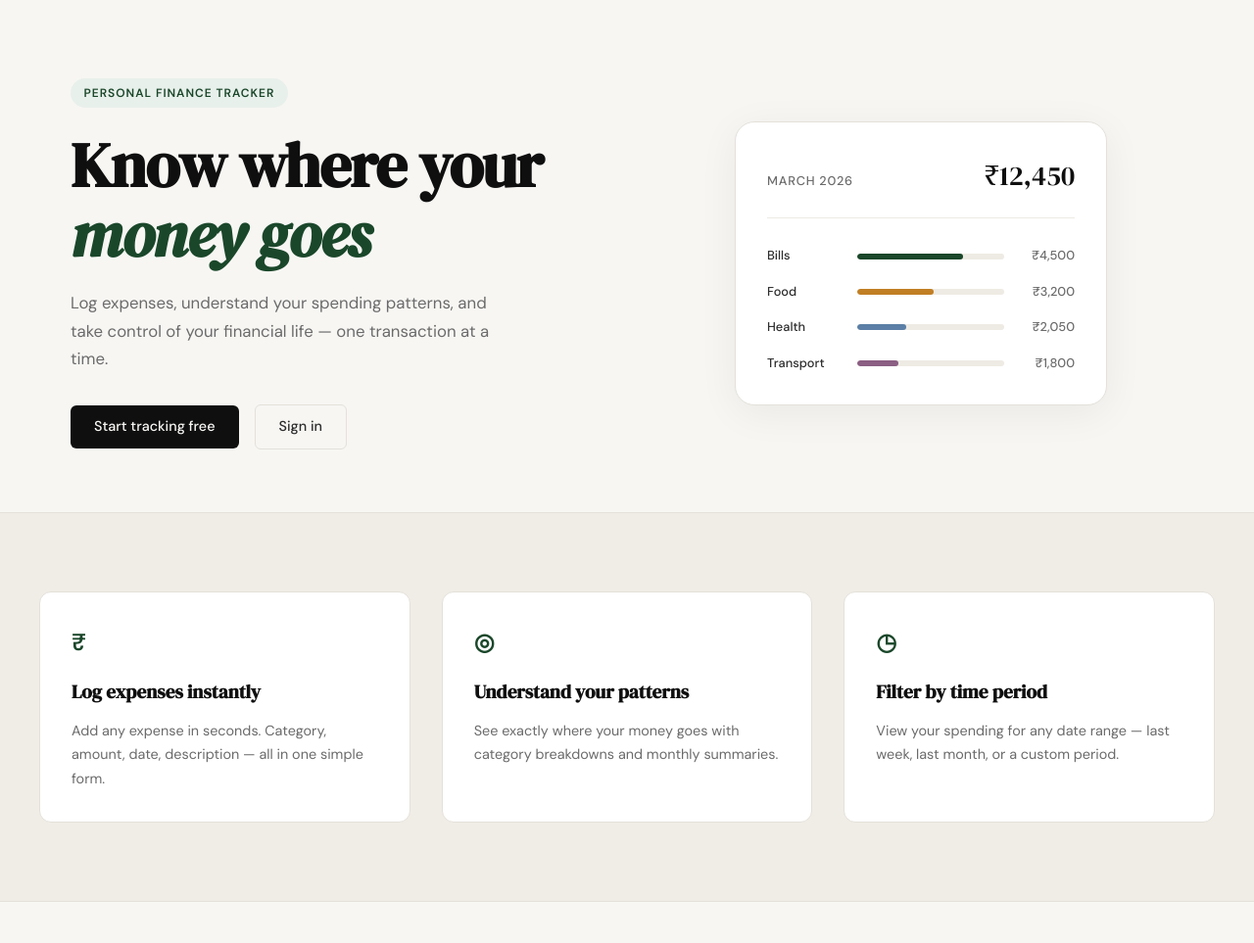
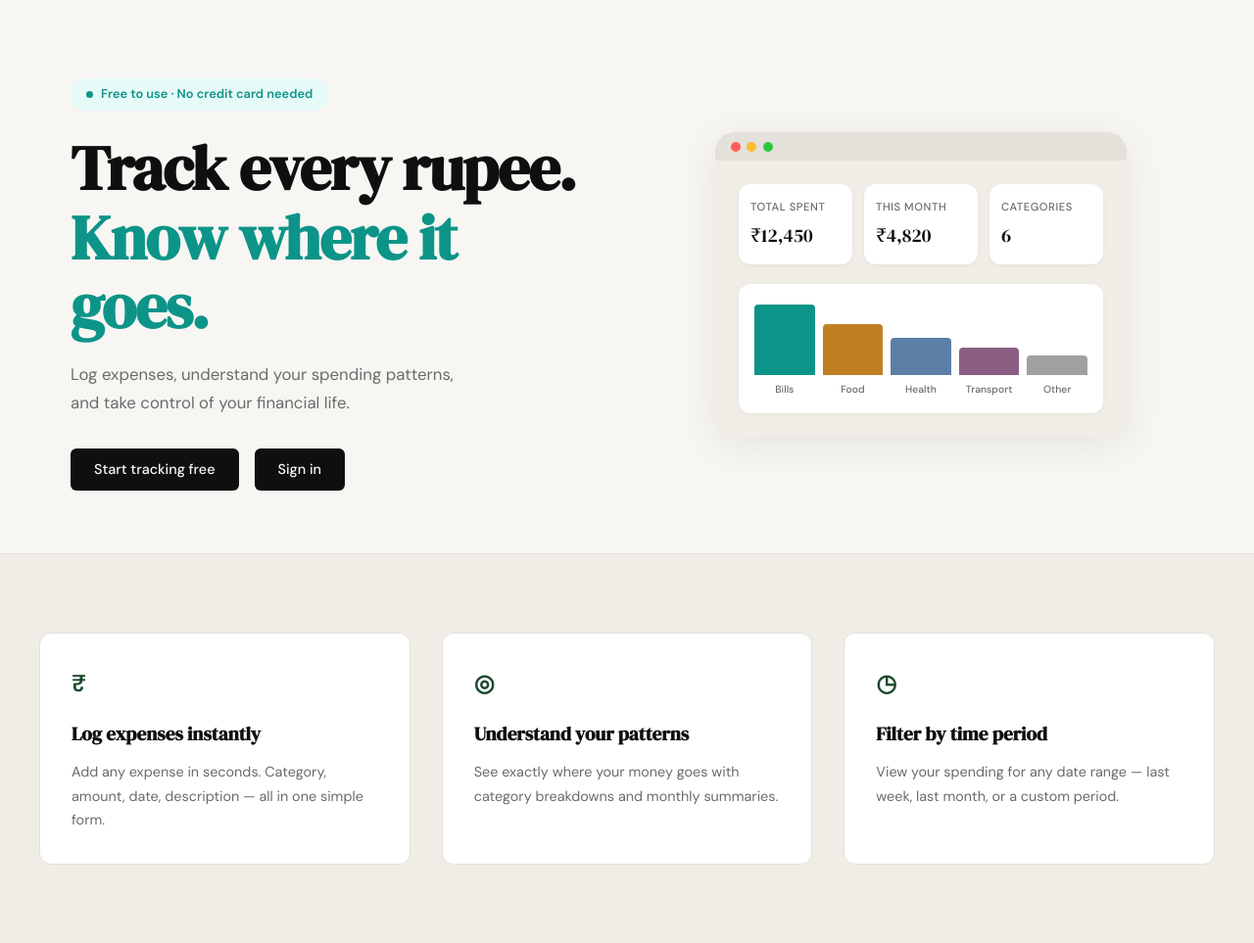
Before and after one commit to nag407/ExpenseTracker, a Flask app: page / in a window 1280 px wide. Shown: the part 61-1024 px from the top of the page at 98% size. Run offline with Flask 3, Linux system fonts and the light colour scheme.

Commit message:
Adding landing: redesign hero section to match mockup

```diff
--- a/static/css/style.css
+++ b/static/css/style.css
@@ -134,16 +134,24 @@ a { color: inherit; text-decoration: none; }
 }
 
 .hero-badge {
-    display: inline-block;
-    background: var(--accent-light);
-    color: var(--accent);
-    font-size: 0.75rem;
+    display: inline-flex;
+    align-items: center;
+    gap: 0.5rem;
+    background: #e6faf8;
+    color: #0d9488;
+    font-size: 0.8rem;
     font-weight: 600;
-    letter-spacing: 0.08em;
-    text-transform: uppercase;
-    padding: 0.35rem 0.85rem;
+    padding: 0.4rem 1rem;
     border-radius: 999px;
     margin-bottom: 1.5rem;
+}
+
+.hero-badge-dot {
+    width: 7px;
+    height: 7px;
+    border-radius: 50%;
+    background: #0d9488;
+    flex-shrink: 0;
 }
 
 .hero-title {
@@ -155,9 +163,8 @@ a { color: inherit; text-decoration: none; }
     margin-bottom: 1.25rem;
 }
 
-.hero-title em {
-    font-style: italic;
-    color: var(--accent);
+.hero-title-teal {
+    color: #0d9488;
 }
 
 .hero-subtitle {
@@ -175,7 +182,7 @@ a { color: inherit; text-decoration: none; }
 }
 
 /* ------------------------------------------------------------------ */
-/* Mock card (hero visual)                                             */
+/* App preview (hero visual)                                           */
 /* ------------------------------------------------------------------ */
 
 .hero-visual {
@@ -183,77 +190,111 @@ a { color: inherit; text-decoration: none; }
     justify-content: center;
 }
 
-.mock-card {
-    background: var(--paper-card);
-    border: 1px solid var(--border);
+.app-preview {
+    background: #f0ede6;
     border-radius: var(--radius-lg);
-    padding: 2rem;
+    overflow: hidden;
     width: 100%;
-    max-width: 380px;
-    box-shadow: 0 8px 40px rgba(0,0,0,0.06);
+    max-width: 420px;
+    box-shadow: 0 8px 40px rgba(0,0,0,0.08);
 }
 
-.mock-card-header {
+.app-preview-bar {
+    background: #e4e1da;
+    padding: 0.6rem 1rem;
     display: flex;
-    justify-content: space-between;
-    align-items: baseline;
-    margin-bottom: 1.75rem;
-    padding-bottom: 1.25rem;
-    border-bottom: 1px solid var(--border-soft);
+    align-items: center;
+    gap: 0.4rem;
 }
 
-.mock-label {
-    font-size: 0.8rem;
+.traffic-dot {
+    width: 10px;
+    height: 10px;
+    border-radius: 50%;
+}
+
+.td-red    { background: #ff5f57; }
+.td-yellow { background: #febc2e; }
+.td-green  { background: #28c840; }
+
+.app-preview-body {
+    padding: 1.5rem;
+    display: flex;
+    flex-direction: column;
+    gap: 1.25rem;
+}
+
+.stat-cards {
+    display: grid;
+    grid-template-columns: repeat(3, 1fr);
+    gap: 0.75rem;
+}
+
+.stat-card {
+    background: #ffffff;
+    border-radius: var(--radius-md);
+    padding: 0.9rem 0.75rem;
+    display: flex;
+    flex-direction: column;
+    gap: 0.3rem;
+    box-shadow: 0 1px 4px rgba(0,0,0,0.05);
+}
+
+.stat-label {
+    font-size: 0.7rem;
     font-weight: 500;
     color: var(--ink-muted);
     text-transform: uppercase;
-    letter-spacing: 0.06em;
+    letter-spacing: 0.05em;
 }
 
-.mock-total {
+.stat-value {
     font-family: var(--font-display);
-    font-size: 1.75rem;
+    font-size: 1.2rem;
     color: var(--ink);
 }
 
-.mock-bars { display: flex; flex-direction: column; gap: 1rem; }
-
-.mock-bar-row {
-    display: grid;
-    grid-template-columns: 80px 1fr 60px;
-    align-items: center;
-    gap: 0.75rem;
+.chart-area {
+    background: #ffffff;
+    border-radius: var(--radius-md);
+    padding: 1rem;
+    box-shadow: 0 1px 4px rgba(0,0,0,0.05);
 }
 
-.mock-cat {
-    font-size: 0.8rem;
-    font-weight: 500;
-    color: var(--ink-soft);
+.chart-bar-group {
+    display: flex;
+    align-items: flex-end;
+    justify-content: space-around;
+    height: 100px;
+    gap: 0.5rem;
 }
 
-.mock-bar-track {
-    height: 6px;
-    background: var(--border-soft);
-    border-radius: 999px;
-    overflow: hidden;
+.chart-col {
+    display: flex;
+    flex-direction: column;
+    align-items: center;
+    justify-content: flex-end;
+    flex: 1;
+    height: 100%;
+    gap: 0.4rem;
 }
 
-.mock-bar {
-    height: 100%;
-    background: var(--accent);
-    border-radius: 999px;
-    transition: width 0.6s ease;
+.chart-bar {
+    width: 100%;
+    border-radius: 4px 4px 0 0;
+    background: #0d9488;
 }
 
-.mock-bar-2 { background: var(--accent-2); }
-.mock-bar-3 { background: #5b7fa6; }
-.mock-bar-4 { background: #8b5e83; }
+.cb-2 { background: #c17f24; }
+.cb-3 { background: #5b7fa6; }
+.cb-4 { background: #8b5e83; }
+.cb-5 { background: #a0a0a0; }
 
-.mock-amt {
-    font-size: 0.8rem;
+.chart-label {
+    font-size: 0.65rem;
+    color: var(--ink-muted);
     font-weight: 500;
-    color: var(--ink-muted);
-    text-align: right;
+    white-space: nowrap;
 }
 
 /* ------------------------------------------------------------------ */
--- a/templates/landing.html
+++ b/templates/landing.html
@@ -6,55 +6,68 @@
 
 <section class="hero">
     <div class="hero-inner">
-        <div class="hero-badge">Personal Finance Tracker</div>
+        <div class="hero-badge">
+            <span class="hero-badge-dot"></span>
+            Free to use · No credit card needed
+        </div>
         <h1 class="hero-title">
-            Know where your<br>
-            <em>money goes</em>
+            Track every rupee.<br>
+            <span class="hero-title-teal">Know where it goes.</span>
         </h1>
         <p class="hero-subtitle">
-            Log expenses, understand your spending patterns,
-            and take control of your financial life —
-            one transaction at a time.
+            Log expenses, understand your spending patterns,<br>
+            and take control of your financial life.
         </p>
         <div class="hero-actions">
             <a href="{{ url_for('register') }}" class="btn-primary">Start tracking free</a>
-            <a href="{{ url_for('login') }}" class="btn-ghost">Sign in</a>
+            <a href="{{ url_for('login') }}" class="btn-primary">Sign in</a>
         </div>
     </div>
     <div class="hero-visual">
-        <div class="mock-card">
-            <div class="mock-card-header">
-                <span class="mock-label">March 2026</span>
-                <span class="mock-total">₹12,450</span>
+        <div class="app-preview">
+            <div class="app-preview-bar">
+                <span class="traffic-dot td-red"></span>
+                <span class="traffic-dot td-yellow"></span>
+                <span class="traffic-dot td-green"></span>
             </div>
-            <div class="mock-bars">
-                <div class="mock-bar-row">
-                    <span class="mock-cat">Bills</span>
-                    <div class="mock-bar-track">
-                        <div class="mock-bar" style="width: 72%"></div>
+            <div class="app-preview-body">
+                <div class="stat-cards">
+                    <div class="stat-card">
+                        <span class="stat-label">Total Spent</span>
+                        <span class="stat-value">₹12,450</span>
                     </div>
-                    <span class="mock-amt">₹4,500</span>
+                    <div class="stat-card">
+                        <span class="stat-label">This Month</span>
+                        <span class="stat-value">₹4,820</span>
+                    </div>
+                    <div class="stat-card">
+                        <span class="stat-label">Categories</span>
+                        <span class="stat-value">6</span>
+                    </div>
                 </div>
-                <div class="mock-bar-row">
-                    <span class="mock-cat">Food</span>
-                    <div class="mock-bar-track">
-                        <div class="mock-bar mock-bar-2" style="width: 52%"></div>
+                <div class="chart-area">
+                    <div class="chart-bar-group">
+                        <div class="chart-col">
+                            <div class="chart-bar" style="height: 72%"></div>
+                            <span class="chart-label">Bills</span>
+                        </div>
+                        <div class="chart-col">
+                            <div class="chart-bar cb-2" style="height: 52%"></div>
+                            <span class="chart-label">Food</span>
+                        </div>
+                        <div class="chart-col">
+                            <div class="chart-bar cb-3" style="height: 38%"></div>
+                            <span class="chart-label">Health</span>
+                        </div>
+                        <div class="chart-col">
+                            <div class="chart-bar cb-4" style="height: 28%"></div>
+                            <span class="chart-label">Transport</span>
+                        </div>
+                        <div class="chart-col">
+                            <div class="chart-bar cb-5" style="height: 20%"></div>
+                            <span class="chart-label">Other</span>
+                        </div>
                     </div>
-                    <span class="mock-amt">₹3,200</span>
-                </div>
-                <div class="mock-bar-row">
-                    <span class="mock-cat">Health</span>
-                    <div class="mock-bar-track">
-                        <div class="mock-bar mock-bar-3" style="width: 33%"></div>
-                    </div>
-                    <span class="mock-amt">₹2,050</span>
-                </div>
-                <div class="mock-bar-row">
-                    <span class="mock-cat">Transport</span>
-                    <div class="mock-bar-track">
-                        <div class="mock-bar mock-bar-4" style="width: 28%"></div>
-                    </div>
-                    <span class="mock-amt">₹1,800</span>
                 </div>
             </div>
         </div>
```
